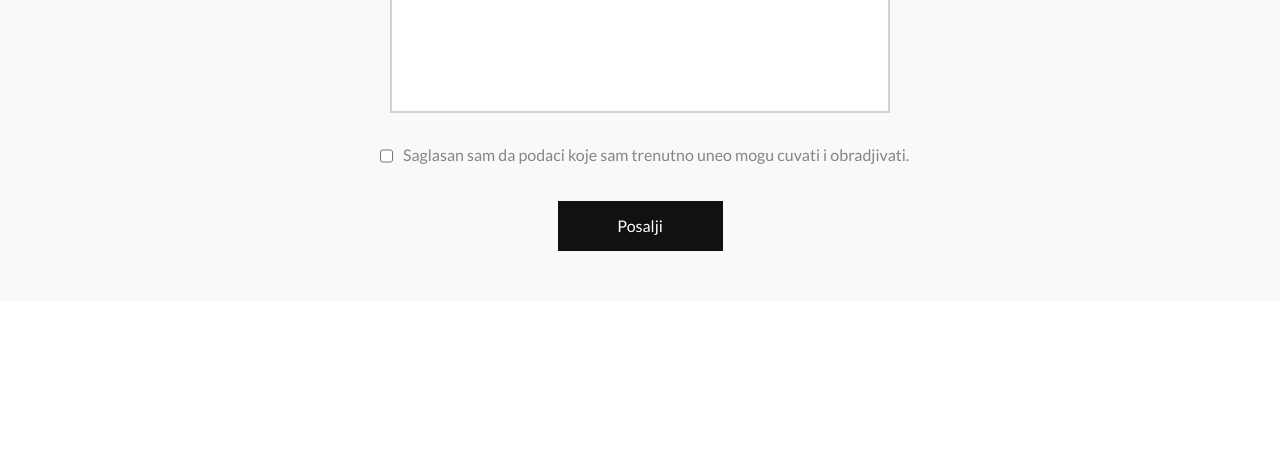
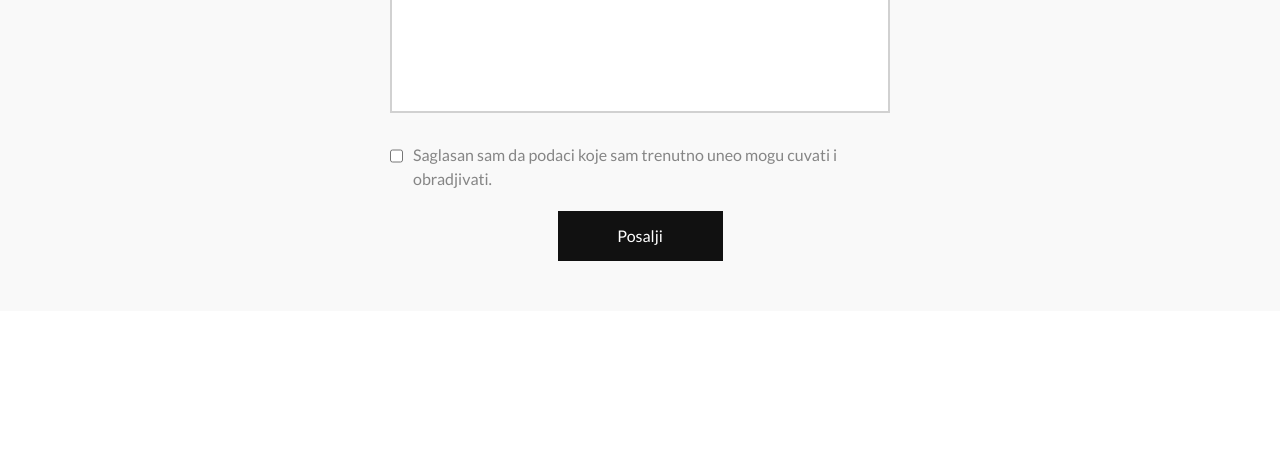
Before and after one commit to Zoksss/boja-new, a plain HTML site: page public/index.html in a window 1280 px wide. Shown: the part 6800-7249 px from the top of the page. Drawn offline with nearby package versions, Linux system fonts and the light colour scheme; files whose address does not match are found by name.

Commit message:
oveflow bug fix

```diff
--- a/public/index.html
+++ b/public/index.html
@@ -1,5 +1,5 @@
 <!DOCTYPE html>
-<html lang="en">
+<html lang="rs">
 
 <head>
   <meta charset="UTF-8">
--- a/public/style/_main.scss
+++ b/public/style/_main.scss
@@ -327,8 +327,7 @@
     }
     .form-agreement-wrapper{
         display: flex;
-        width: 120%;
-        margin-left: -10px;
+        width: 100%;
         margin-top: 20px;
         color: darken($light, 30%);
         .form-agree{
--- a/public/style/style.scss
+++ b/public/style/style.scss
@@ -17,6 +17,7 @@ html {
     padding: 0;
     margin: 0;
     box-sizing: border-box;
+    //border: 1px solid greenyellow;
 }
 
 body {
```
Also changed, not shown: public/style/style.css, 1 other file.
